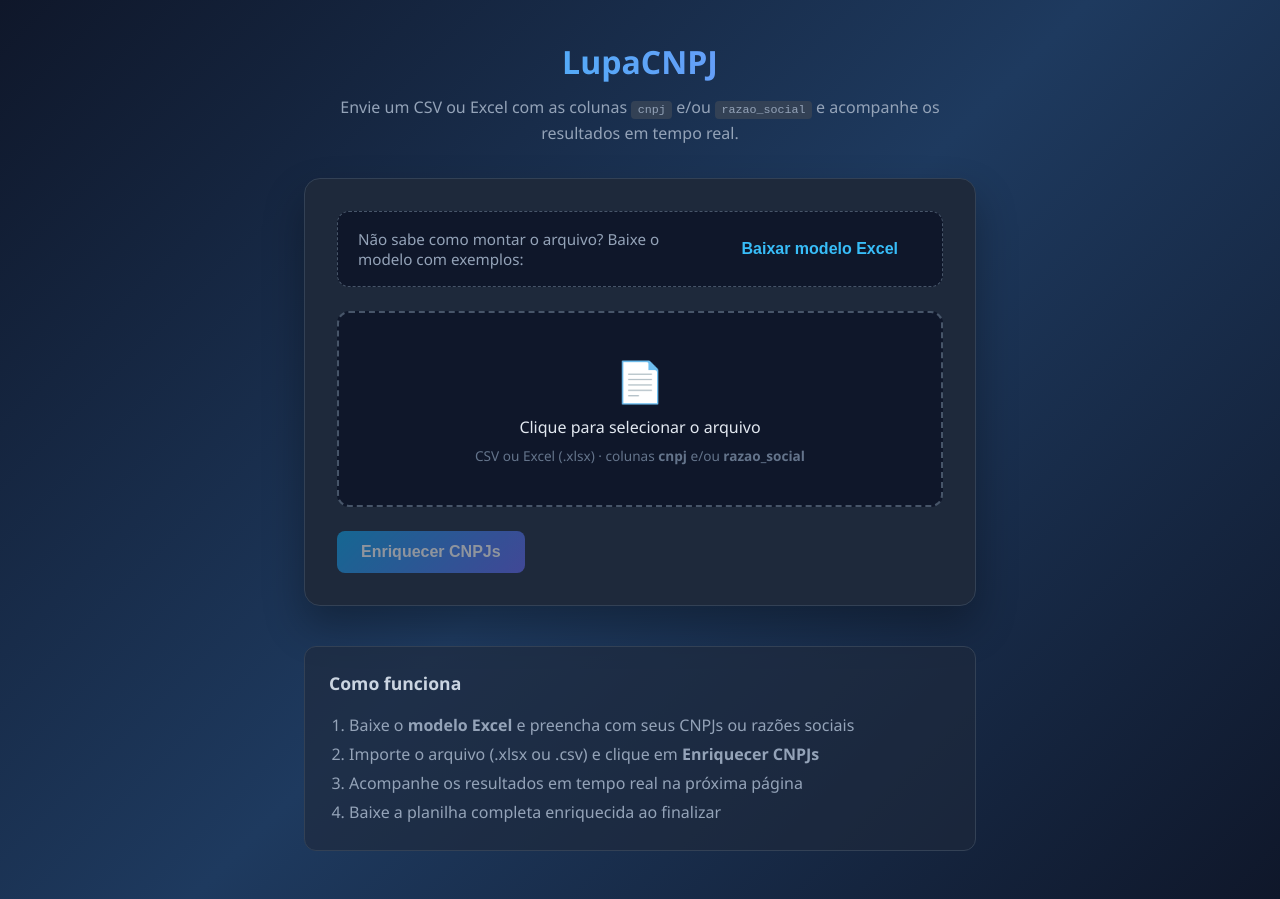
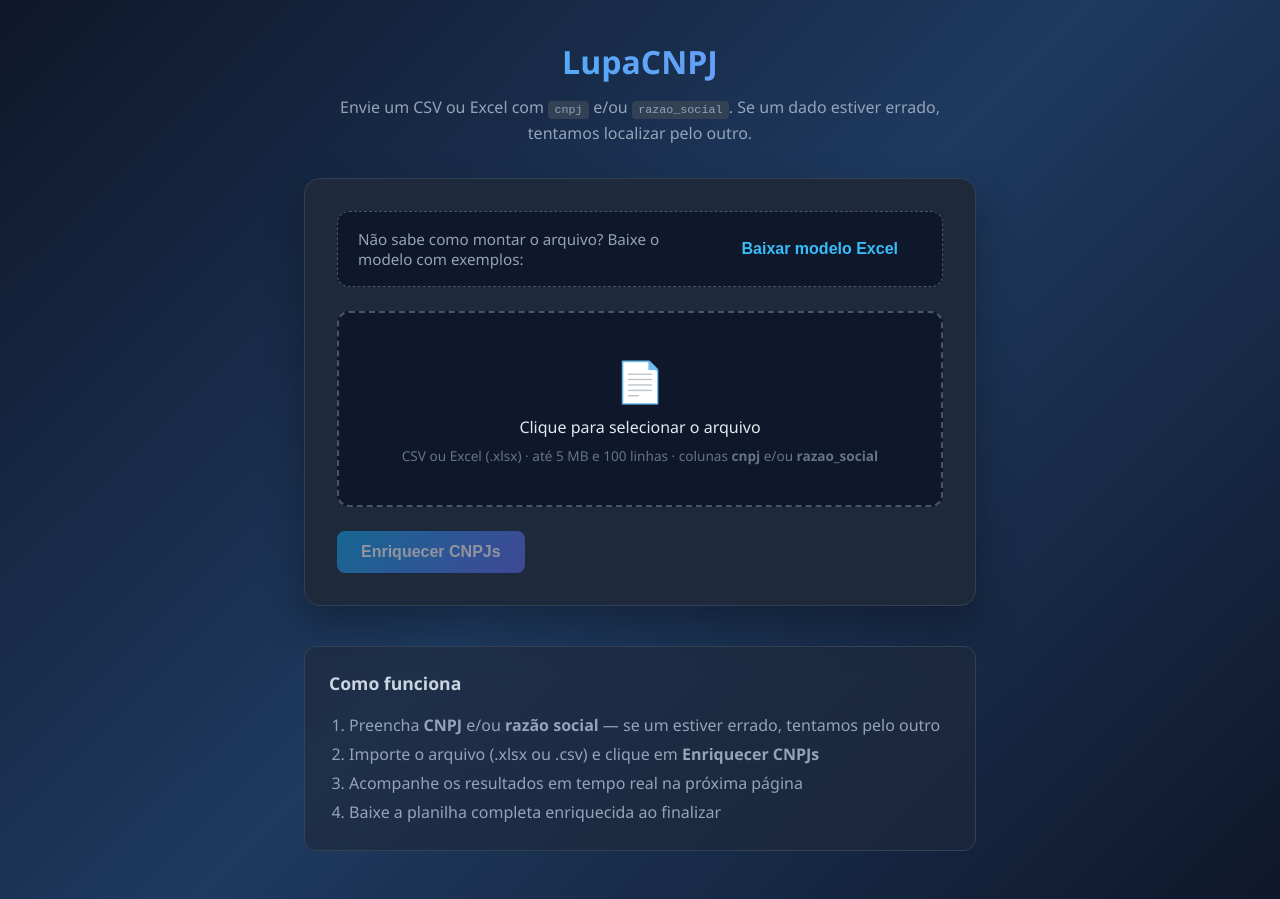
Before and after one commit to Silasfelipegarcia/lupa-cnpj, an Angular app: page / in a window 1280 px wide. Built offline with nearby package versions, Linux system fonts and the light colour scheme.

Commit message:
subindo ajuste

```diff
--- a/src/app/components/cnpj-import/cnpj-import.component.html
+++ b/src/app/components/cnpj-import/cnpj-import.component.html
@@ -2,7 +2,7 @@
   <header class="header">
     <h1>LupaCNPJ</h1>
     <p class="subtitle">
-      Envie um CSV ou Excel com as colunas <code>cnpj</code> e/ou <code>razao_social</code> e acompanhe os resultados em tempo real.
+      Envie um CSV ou Excel com <code>cnpj</code> e/ou <code>razao_social</code>. Se um dado estiver errado, tentamos localizar pelo outro.
     </p>
   </header>
 
@@ -18,7 +18,7 @@
       <label class="upload-label" for="csv-input">
         <span class="upload-icon">📄</span>
         <span>Clique para selecionar o arquivo</span>
-        <span class="upload-hint">CSV ou Excel (.xlsx) · colunas <strong>cnpj</strong> e/ou <strong>razao_social</strong></span>
+        <span class="upload-hint">CSV ou Excel (.xlsx) · até {{ maxFileSizeMb }} MB e {{ maxRowsPerFile }} linhas · colunas <strong>cnpj</strong> e/ou <strong>razao_social</strong></span>
       </label>
       <input
         id="csv-input"
@@ -59,7 +59,7 @@
   <footer class="info">
     <h2>Como funciona</h2>
     <ol>
-      <li>Baixe o <strong>modelo Excel</strong> e preencha com seus CNPJs ou razões sociais</li>
+      <li>Preencha <strong>CNPJ</strong> e/ou <strong>razão social</strong> — se um estiver errado, tentamos pelo outro</li>
       <li>Importe o arquivo (.xlsx ou .csv) e clique em <strong>Enriquecer CNPJs</strong></li>
       <li>Acompanhe os resultados em tempo real na próxima página</li>
       <li>Baixe a planilha completa enriquecida ao finalizar</li>
--- a/src/app/components/cnpj-import/cnpj-import.component.ts
+++ b/src/app/components/cnpj-import/cnpj-import.component.ts
@@ -3,6 +3,7 @@ import { CommonModule } from '@angular/common';
 import { Router } from '@angular/router';
 import { CnpjImportService } from '../../services/cnpj-import.service';
 import { ImportJobStorage } from '../../services/import-job-storage';
+import { environment } from '../../../environments/environment';
 
 @Component({
   selector: 'app-cnpj-import',
@@ -12,6 +13,9 @@ import { ImportJobStorage } from '../../services/import-job-storage';
   styleUrl: './cnpj-import.component.scss'
 })
 export class CnpjImportComponent implements OnInit {
+
+  readonly maxFileSizeMb = environment.limits.maxFileSizeMb;
+  readonly maxRowsPerFile = environment.limits.maxRowsPerFile;
 
   arquivoSelecionado = signal<File | null>(null);
   mensagem = signal<string>('');
@@ -32,11 +36,22 @@ export class CnpjImportComponent implements OnInit {
   onArquivoSelecionado(event: Event): void {
     const input = event.target as HTMLInputElement;
     const arquivo = input.files?.[0] ?? null;
+
+    if (arquivo && arquivo.size > this.maxFileSizeMb * 1024 * 1024) {
+      this.arquivoSelecionado.set(null);
+      input.value = '';
+      this.mensagem.set(`O arquivo excede o limite de ${this.maxFileSizeMb} MB.`);
+      return;
+    }
+
     this.arquivoSelecionado.set(arquivo);
     this.mensagem.set(arquivo ? `Arquivo selecionado: ${arquivo.name}` : '');
   }
 
   baixarModelo(): void {
+    if (this.enviando()) {
+      return;
+    }
     this.cnpjImportService.baixarModeloExcel().subscribe({
       next: (blob) => {
         this.cnpjImportService.baixarBlob(blob, 'lupa-cnpj-modelo.xlsx');
@@ -47,6 +62,10 @@ export class CnpjImportComponent implements OnInit {
   }
 
   processar(): void {
+    if (this.enviando()) {
+      return;
+    }
+
     const arquivo = this.arquivoSelecionado();
     if (!arquivo) {
       this.mensagem.set('Selecione um arquivo antes de continuar.');
--- a/src/app/components/consulta-detalhe/consulta-detalhe.component.ts
+++ b/src/app/components/consulta-detalhe/consulta-detalhe.component.ts
@@ -5,6 +5,7 @@ import { Subscription, timer, switchMap } from 'rxjs';
 import { CnpjImportService } from '../../services/cnpj-import.service';
 import { ImportJobStorage } from '../../services/import-job-storage';
 import { CnpjResultadoItem, ImportJobResponse } from '../../models/import-job.model';
+import { environment } from '../../../environments/environment';
 
 @Component({
   selector: 'app-consulta-detalhe',
@@ -66,7 +67,7 @@ export class ConsultaDetalheComponent implements OnInit, OnDestroy {
   }
 
   private iniciarPolling(jobId: string): void {
-    this.pollingSubscription = timer(0, 2000).pipe(
+    this.pollingSubscription = timer(0, environment.limits.statusPollIntervalMs).pipe(
       switchMap(() => this.cnpjImportService.consultarStatus(jobId))
     ).subscribe({
       next: (job) => this.atualizarJob(job),
--- a/src/app/services/cnpj-import.service.ts
+++ b/src/app/services/cnpj-import.service.ts
@@ -55,6 +55,9 @@ export class CnpjImportService {
   }
 
   private tratarErro(error: HttpErrorResponse): Observable<never> {
+    if (error.status === 429) {
+      return throwError(() => 'Muitas requisições. Aguarde um momento e tente novamente.');
+    }
     const mensagem = error.error?.erro || 'Erro ao conectar com o servidor';
     return throwError(() => mensagem);
   }
--- a/src/environments/environment.ts
+++ b/src/environments/environment.ts
@@ -1,4 +1,9 @@
 export const environment = {
   production: false,
-  apiUrl: 'http://localhost:8080'
+  apiUrl: 'http://localhost:8080',
+  limits: {
+    maxFileSizeMb: 5,
+    maxRowsPerFile: 100,
+    statusPollIntervalMs: 3000
+  }
 };
```
Also changed, not shown: scripts/set-api-url.js (+6 -1 lines), src/environments/environment.prod.ts (+6 -1 lines), vercel.json.
